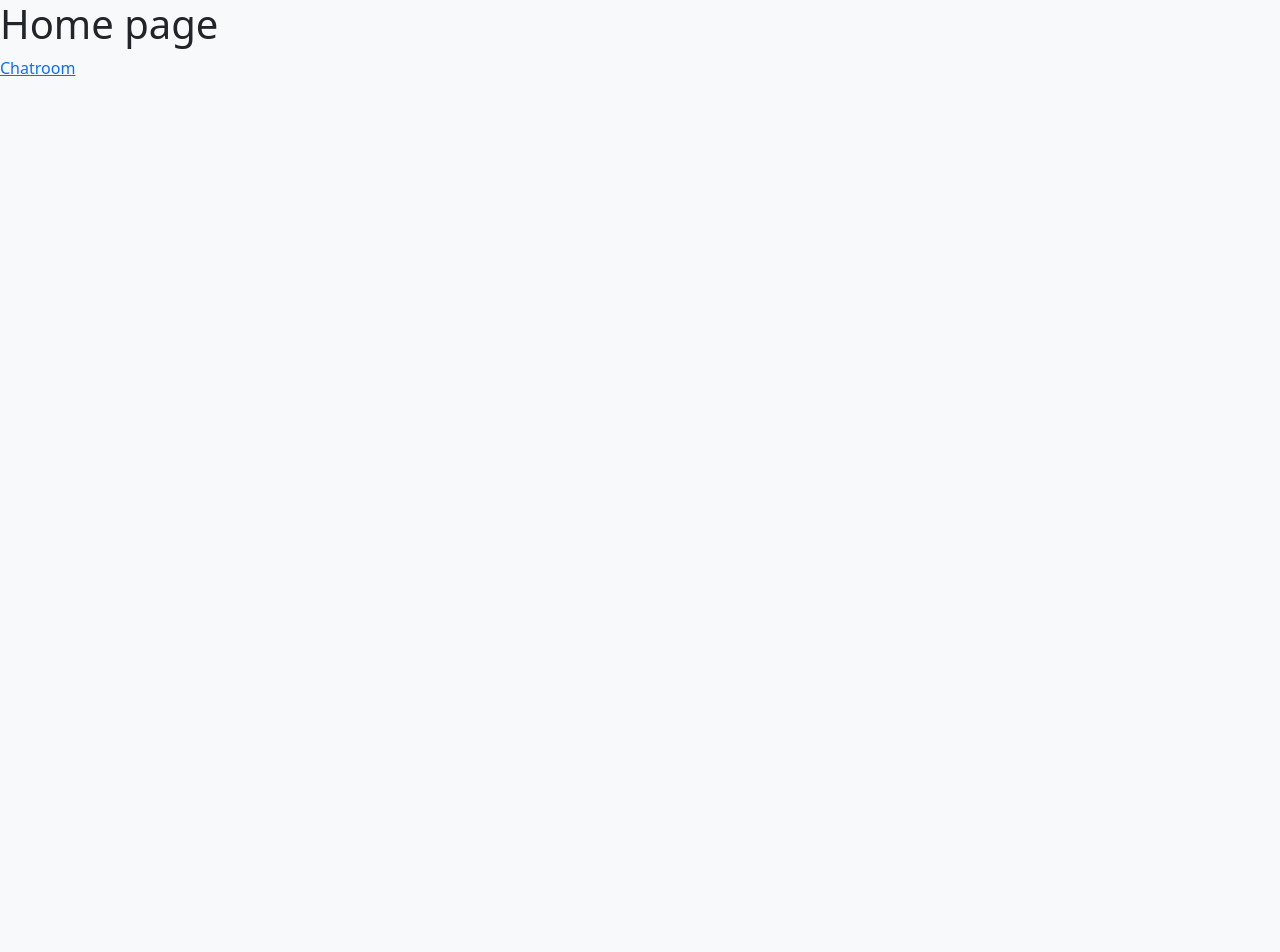
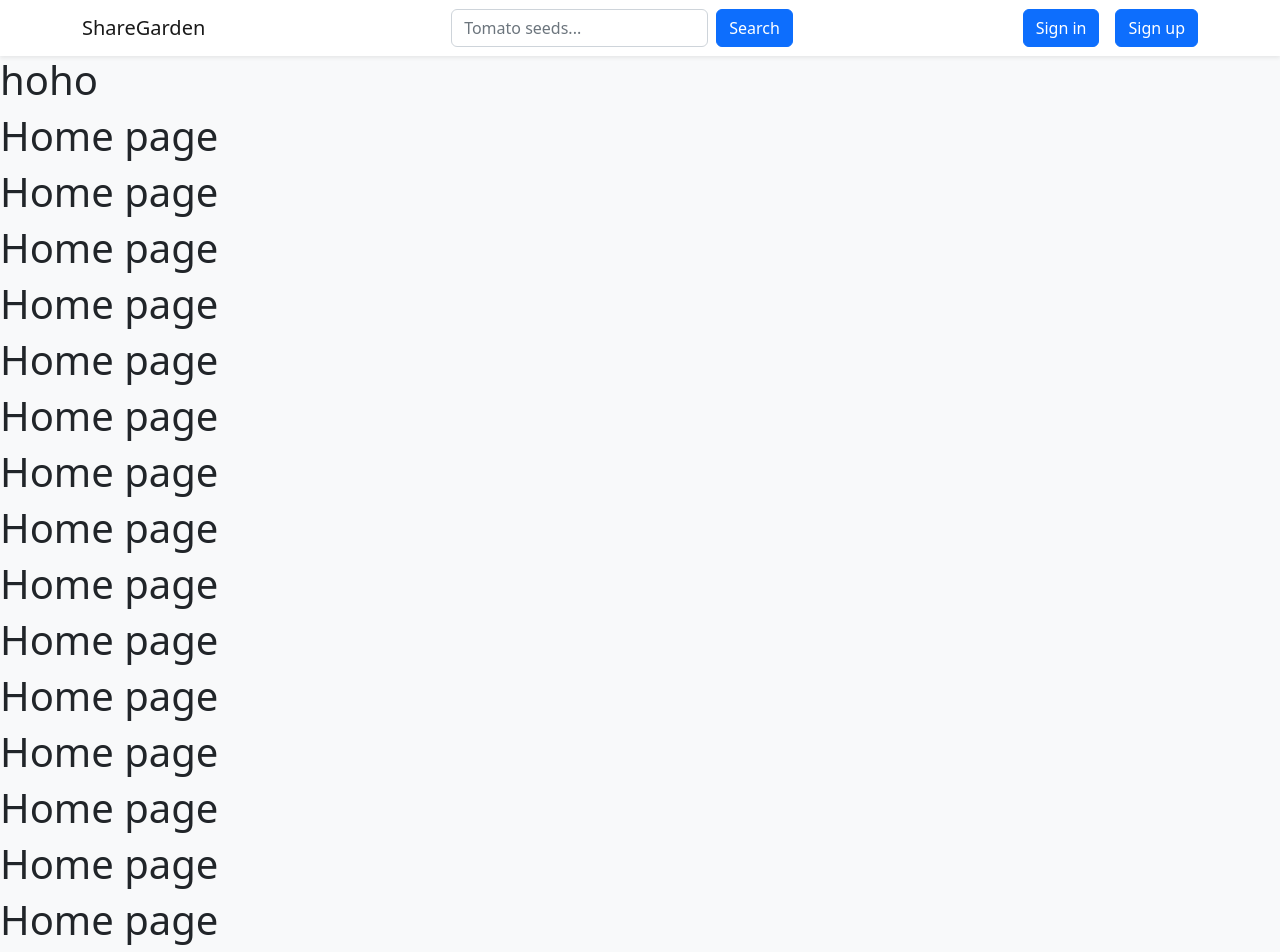
Before and after one commit to sinhaugoh/ShareGarden, a React (Create React App) app in the folder frontend/: page / in a window 1280 px wide. Shown: the top 952 px of the page. Before the commit the page ends 800 px from the top, so only its background shows below. Built offline with nearby package versions, Linux system fonts and the light colour scheme; no server answers.

Commit message:
designed navigation bar

```diff
--- a/frontend/src/App.jsx
+++ b/frontend/src/App.jsx
@@ -4,11 +4,14 @@ import Chatroom from "./pages/Chatroom";
 import Register from "./pages/Register";
 import RequireAuth from "./components/shared/RequireAuth";
 import { AuthProvider } from "./contexts/AuthContext.jsx";
+import NavbarBs from "./components/shared/NavbarBs";
+import Container from "react-bootstrap/Container";
 
 function App() {
   return (
     <div className="App">
       <AuthProvider>
+        <NavbarBs />
         <Routes>
           <Route path="/" exact element={<Home />} />
           <Route path="/register/" element={<Register />} />
--- /dev/null
+++ b/frontend/src/components/shared/NavbarBs.jsx
@@ -0,0 +1,112 @@
+import {
+  Form,
+  Nav,
+  Navbar,
+  NavDropdown,
+  Container,
+  Button,
+  Image,
+} from "react-bootstrap";
+import { useAuth } from "../../contexts/AuthContext";
+import { NavLink, Link } from "react-router-dom";
+
+export default function NavbarBs() {
+  const { user, logout } = useAuth();
+  return (
+    <Navbar expand="lg" sticky="top" className="bg-white shadow-sm">
+      <Container>
+        <Navbar.Brand to="/" as={Link}>
+          ShareGarden
+        </Navbar.Brand>
+        <Navbar.Toggle />
+        <Navbar.Collapse>
+          <Form className="d-flex m-auto mt-3 mt-lg-0">
+            <Form.Control
+              type="search"
+              placeholder="Tomato seeds..."
+              aria-label="Search"
+              className="me-2"
+            />
+            <Button>Search</Button>
+          </Form>
+          <Nav>
+            {user ? (
+              <>
+                <Nav.Link to="/chatroom/" as={NavLink}>
+                  Chat
+                </Nav.Link>
+                <NavDropdown title={user?.username} align="end">
+                  <NavDropdown.Item>My profile</NavDropdown.Item>
+                  <NavDropdown.Item>My listing</NavDropdown.Item>
+                  <NavDropdown.Item>My deals</NavDropdown.Item>
+                  <NavDropdown.Item as="button" onClick={logout}>
+                    Sign out
+                  </NavDropdown.Item>
+                </NavDropdown>
+              </>
+            ) : (
+              <>
+                <Button className="me-3" href="/login/">
+                  Sign in
+                </Button>
+                <Button to="/register/" as={Link}>
+                  Sign up
+                </Button>
+              </>
+            )}
+          </Nav>
+        </Navbar.Collapse>
+      </Container>
+    </Navbar>
+  );
+  // return (
+  //   <Navbar bg="light" expand="lg" fixed="top">
+  //     <Container>
+  //       <Navbar.Brand href="#home">ShareGarden</Navbar.Brand>
+  //       <Navbar.Toggle aria-controls="basic-navbar-nav" />
+  //       <Navbar.Collapse id="basic-navbar-nav">
+  //         <Nav>
+  //           <Form className="d-flex">
+  //             <Form.Control
+  //               type="search"
+  //               placeholder="Tomato seeds..."
+  //               aria-label="Search"
+  //               className="me-2"
+  //             />
+  //             <Button>Search</Button>
+  //           </Form>
+  //           <Nav.Link href="#home">Home</Nav.Link>
+  //           <Nav.Link href="#link">Link</Nav.Link>
+  //           <NavDropdown
+  //             title={
+  //               <Image
+  //                 src={
+  //                   user.profile_image === null
+  //                     ? "/static/default_profile_pic.png"
+  //                     : user.profile_image
+  //                 }
+  //                 style={{
+  //                   width: "30px",
+  //                   height: "30px",
+  //                 }}
+  //                 roundedCircle
+  //               />
+  //             }
+  //             id="basic-nav-dropdown"
+  //           >
+  //             <NavDropdown.Item href="#action/3.1">Action</NavDropdown.Item>
+  //             <NavDropdown.Item href="#action/3.2">
+  //               Another action
+  //             </NavDropdown.Item>
+  //             <NavDropdown.Item href="#action/3.3">Something</NavDropdown.Item>
+  //             <NavDropdown.Divider />
+  //             <NavDropdown.Item href="#action/3.4">
+  //               Separated link
+  //             </NavDropdown.Item>
+  //           </NavDropdown>
+  //         </Nav>
+  //       </Navbar.Collapse>
+  //     </Container>
+  //   </Navbar>
+  // );
+}
--- a/frontend/src/pages/Home.jsx
+++ b/frontend/src/pages/Home.jsx
@@ -1,9 +1,30 @@
 import { useAuth } from "../contexts/AuthContext";
 import { Link } from "react-router-dom";
+import { Container } from "react-bootstrap";
 export default function Home() {
   const { user, logout } = useAuth();
   return (
     <>
+      <h1>hoho</h1>
+      <h1>Home page</h1>
+      <h1>Home page</h1>
+      <h1>Home page</h1>
+      <h1>Home page</h1>
+      <h1>Home page</h1>
+      <h1>Home page</h1>
+      <h1>Home page</h1>
+      <h1>Home page</h1>
+      <h1>Home page</h1>
+      <h1>Home page</h1>
+      <h1>Home page</h1>
+      <h1>Home page</h1>
+      <h1>Home page</h1>
+      <h1>Home page</h1>
+      <h1>Home page</h1>
+      <h1>Home page</h1>
+      <h1>Home page</h1>
+      <h1>Home page</h1>
+      <h1>Home page</h1>
       <h1>Home page</h1>
       <Link to="chatroom/">Chatroom</Link>
       {user && <button onClick={logout}>Logout</button>}
@@ -15,6 +36,10 @@ export default function Home() {
               : user.profile_image
           }
           alt="profile"
+          style={{
+            width: "100px",
+            height: "100px",
+          }}
         />
       )}
     </>
```
Also changed, not shown: 1 other file (tests, documents, lock files or other folders).
